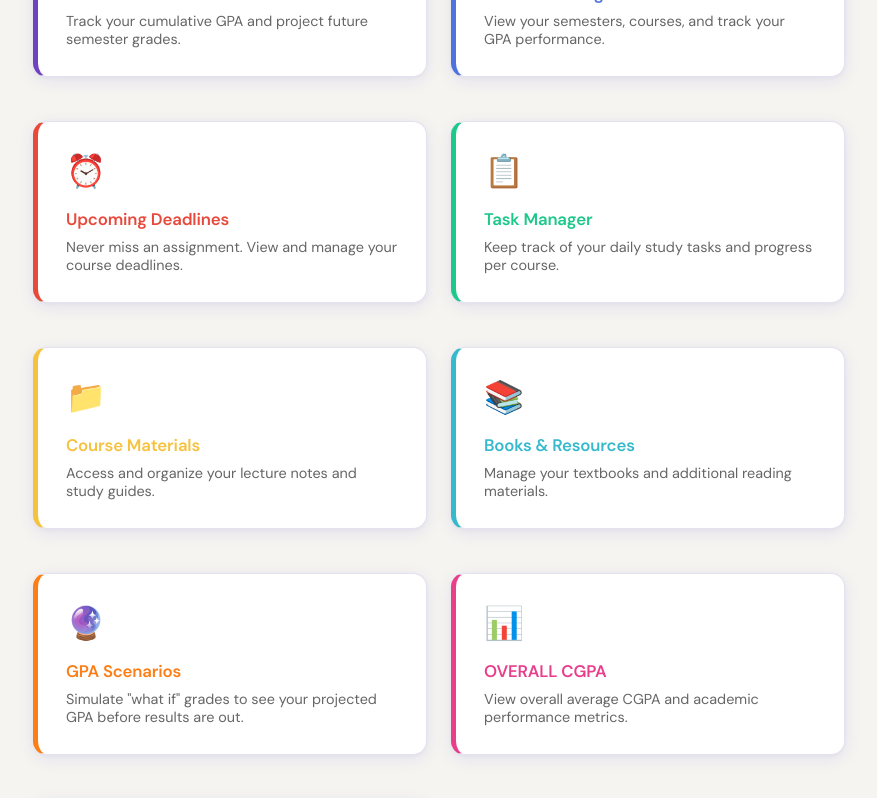
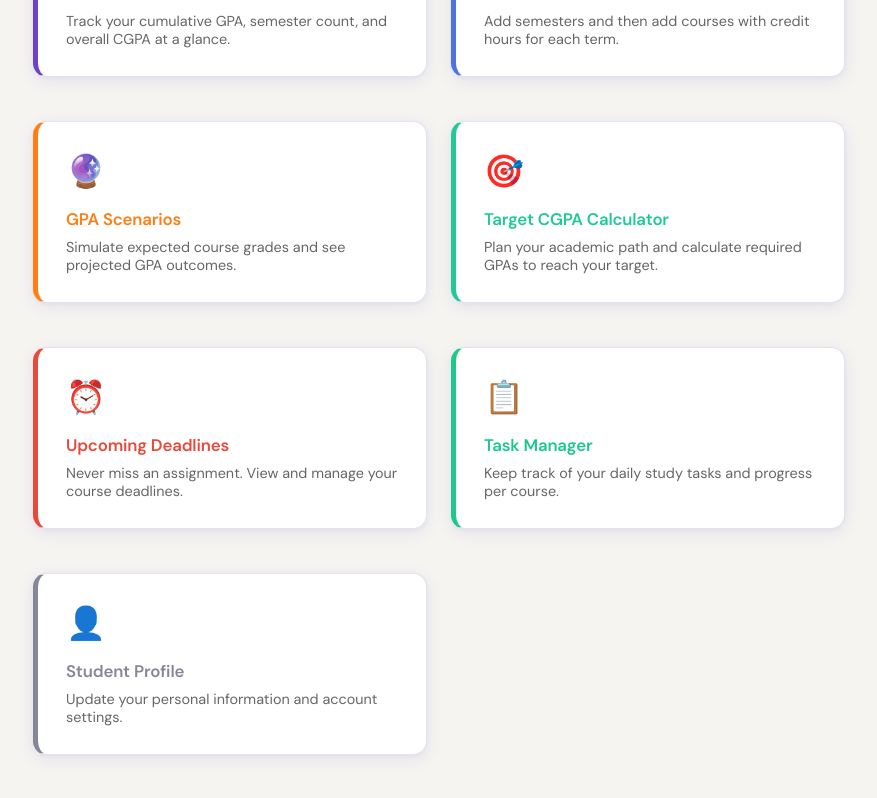
Before and after one commit to zzahra-s/StudySync, a React (Create React App) app in the folder frontend/: page /dashboard in a window 1280 px wide. Shown: the part 640-1438 px from the top of the page, without its empty margins (201-1078 px from the left). Built offline with nearby package versions, Linux system fonts and the light colour scheme; no server answers; sample sign-in values are in the browser's storage.

Commit message:
Update Dashboard.js

```diff
--- a/frontend/src/pages/Dashboard.js
+++ b/frontend/src/pages/Dashboard.js
@@ -18,17 +18,31 @@ const Dashboard = () => {
   const features = [
     {
       title: 'GPA Tracker',
-      description: 'Track your cumulative GPA and project future semester grades.',
+      description: 'Track your cumulative GPA, semester count, and overall CGPA at a glance.',
       icon: '📈',
       path: '/gpa',
       color: '#6f42c1'
     },
     {
-      title: 'Academic Progress',
-      description: 'View your semesters, courses, and track your GPA performance.',
+      title: 'Total Semesters',
+      description: 'Add semesters and then add courses with credit hours for each term.',
       icon: '📊',
       path: '/semesters',
       color: '#4e73df'
+    },
+    {
+      title: 'GPA Scenarios',
+      description: 'Simulate expected course grades and see projected GPA outcomes.',
+      icon: '🔮',
+      path: '/scenarios',
+      color: '#fd7e14'
+    },
+    {
+      title: 'Target CGPA Calculator',
+      description: 'Plan your academic path and calculate required GPAs to reach your target.',
+      icon: '🎯',
+      path: '/target-cgpa',
+      color: '#20c997'
     },
     {
       title: 'Upcoming Deadlines',
@@ -43,34 +57,6 @@ const Dashboard = () => {
       icon: '📋',
       path: '/progress',
       color: '#1cc88a'
-    },
-    {
-      title: 'Course Materials',
-      description: 'Access and organize your lecture notes and study guides.',
-      icon: '📁',
-      path: '/materials',
-      color: '#f6c23e'
-    },
-    {
-      title: 'Books & Resources',
-      description: 'Manage your textbooks and additional reading materials.',
-      icon: '📚',
-      path: '/books',
-      color: '#36b9cc'
-    },
-    {
-      title: 'GPA Scenarios',
-      description: 'Simulate "what if" grades to see your projected GPA before results are out.',
-      icon: '🔮',
-      path: '/scenarios',
-      color: '#fd7e14'
-    },
-    {
-      title: 'OVERALL CGPA',
-      description: 'View overall average CGPA and academic performance metrics.',
-      icon: '📊',
-      path: '/admin/average-gpa',
-      color: '#e83e8c'
     },
     {
       title: 'Student Profile',
```
